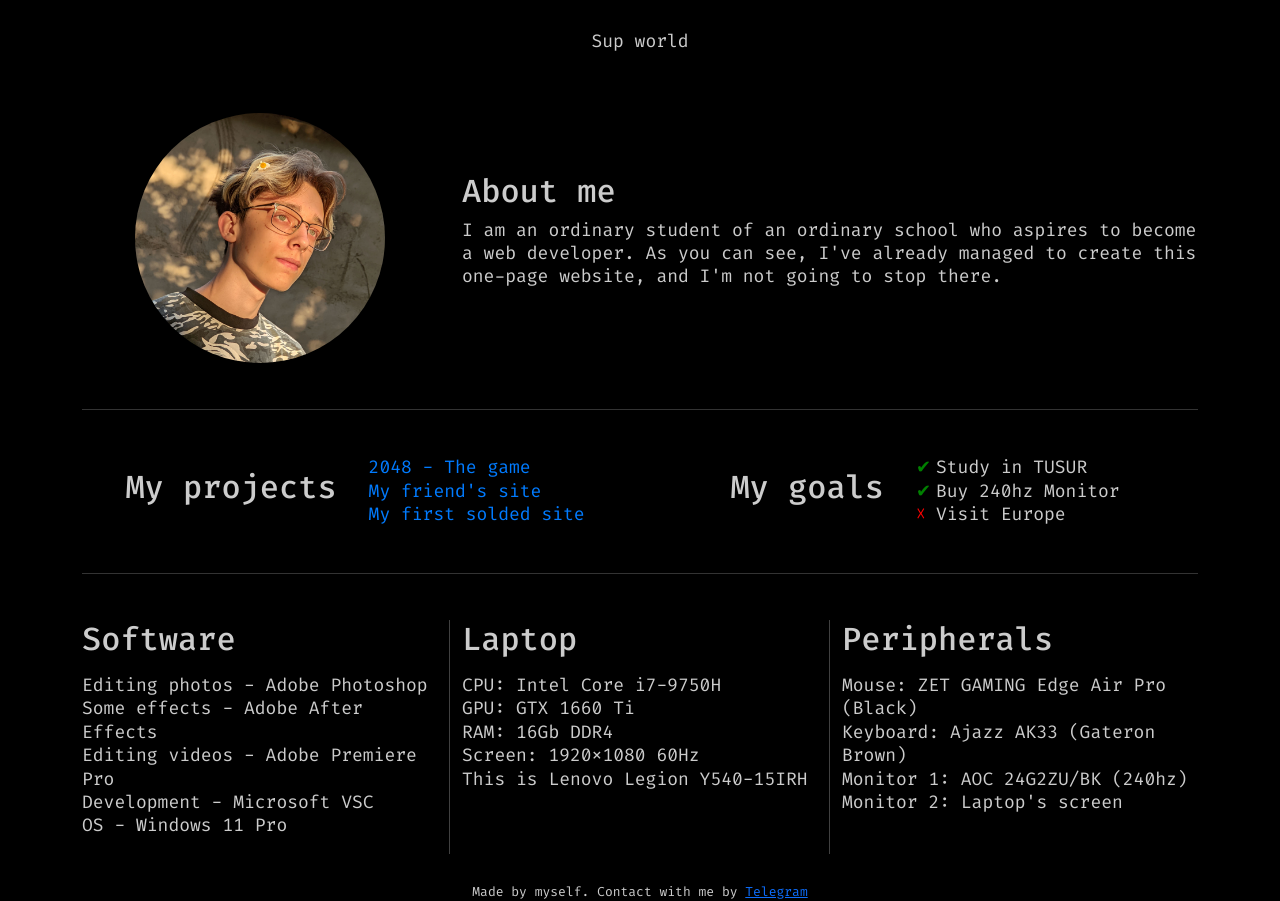
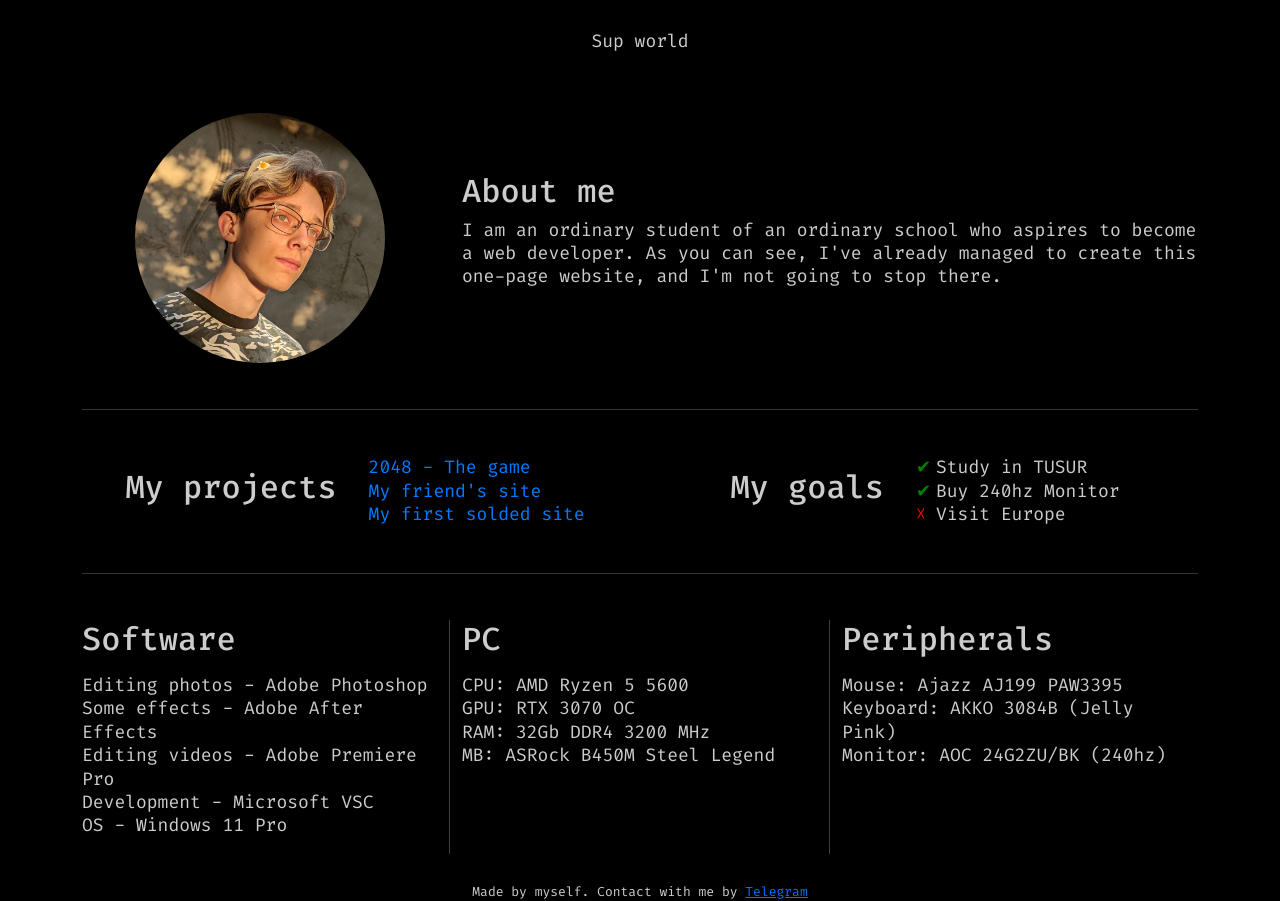
Before and after one commit to kixygod/mySite, a plain HTML site: page index.html in a window 1280 px wide. Drawn offline with nearby package versions, Linux system fonts and the light colour scheme.

Commit message:
update: new specs and peripherals

```diff
--- a/index.html
+++ b/index.html
@@ -92,23 +92,21 @@
                     </div>
 
                     <div class="col-xl-4 col-lg-4 col-md-6 col-sm-12 third_section_second">
-                        <h2 class="laptop_header">Laptop</h2>
+                        <h2 class="laptop_header">PC</h2>
                         <p>
-                        <div class="l1">CPU: Intel Core i7-9750H</div>
-                        <div class="l2">GPU: GTX 1660 Ti</div>
-                        <div class="l3">RAM: 16Gb DDR4</div>
-                        <div class="l4">Screen: 1920x1080 60Hz</div>
-                        <div class="l5">This is Lenovo Legion Y540-15IRH</div>
+                        <div class="l1">CPU: AMD Ryzen 5 5600</div>
+                        <div class="l2">GPU: RTX 3070 OC</div>
+                        <div class="l3">RAM: 32Gb DDR4 3200 MHz</div>
+                        <div class="l4">MB: ASRock B450M Steel Legend</div>
                         </p>
                     </div>
 
                     <div class="col-xl-4 col-lg-4 col-md-12 col-sm-12 third_section_third">
                         <h2 class="peripherals_header">Peripherals</h2>
                         <p>
-                        <div class="p1">Mouse: ZET GAMING Edge Air Pro (Black)</div>
-                        <div class="p2">Keyboard: Ajazz AK33 (Gateron Brown)</div>
-                        <div class="p3">Monitor 1: AOC 24G2ZU/BK (240hz)</div>
-                        <div class="p4">Monitor 2: Laptop's screen</div>
+                        <div class="p1">Mouse: Ajazz AJ199 PAW3395</div>
+                        <div class="p2">Keyboard: AKKO 3084B (Jelly Pink)</div>
+                        <div class="p3">Monitor: AOC 24G2ZU/BK (240hz)</div>
                         </p>
                     </div>
                 </div>
```
